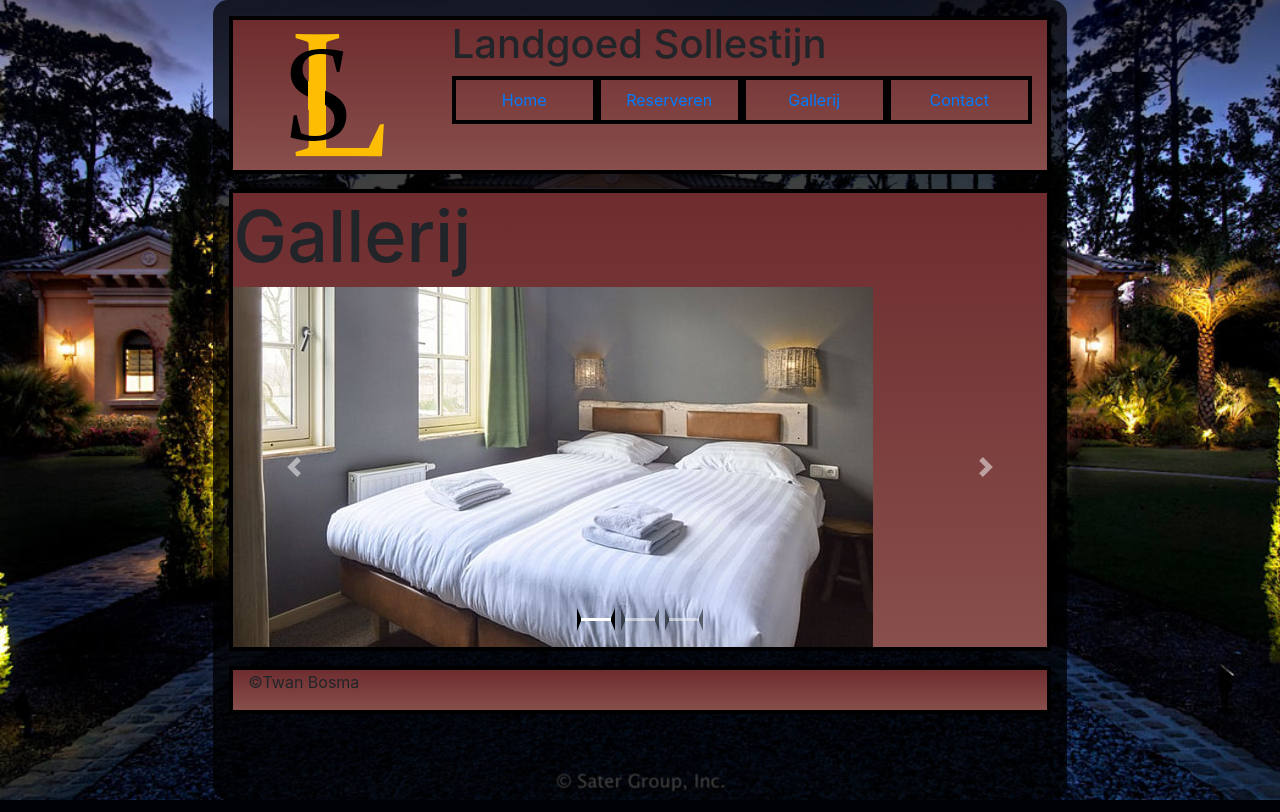
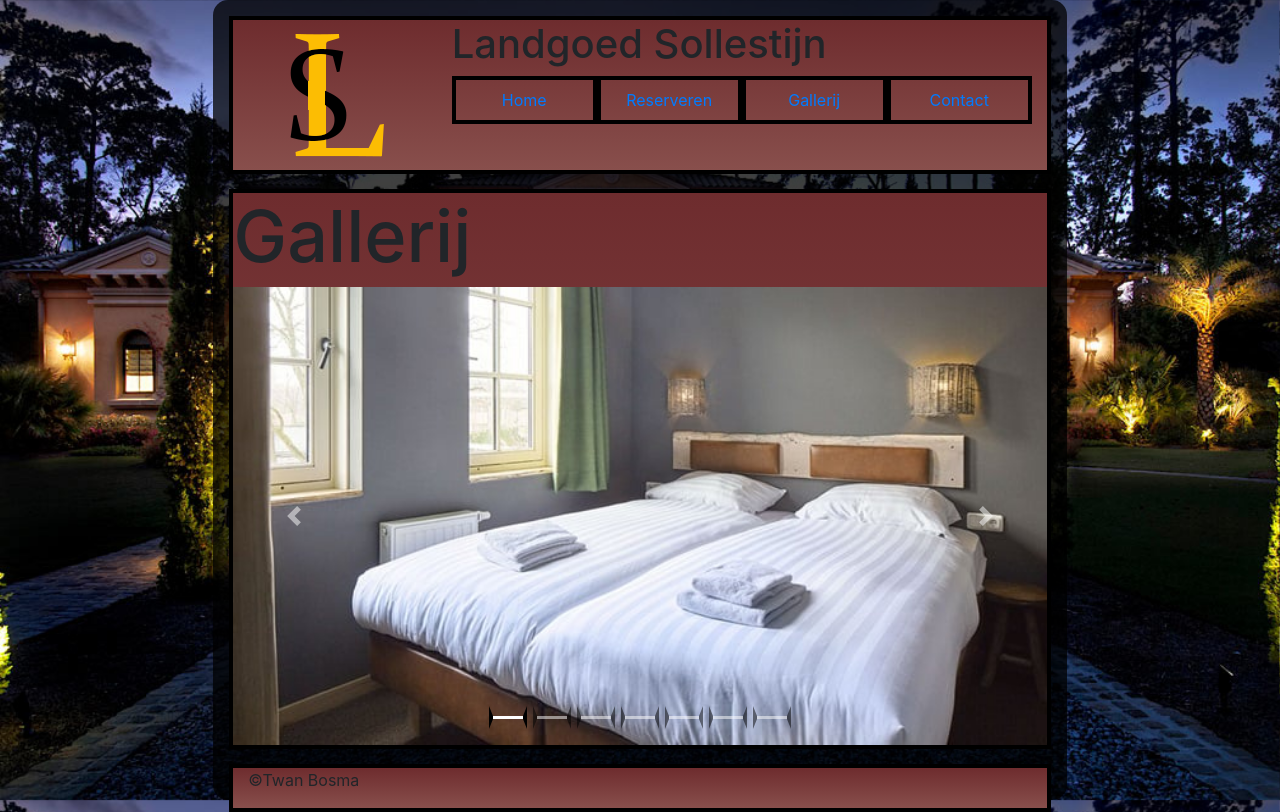
Before and after one commit to MarkBenjamins/Reserveringssysteem, a PHP site: page /gallery.php in a window 1280 px wide. Run offline with PHP 8.4, Linux system fonts and the light colour scheme; some libraries are stand-ins or nearby versions.

Commit message:
Update gallery.php
divs toegevoegd

```diff
--- a/gallery.php
+++ b/gallery.php
@@ -2,24 +2,38 @@
 $stylesheet = "gallery";
 include('include/header.php');
 ?>
-<div>
-<div id="vb">
-    <h1>Gallerij</h1>
+<div id="headertekst"><h1>Gallerij</h1>
+</div>
+<div id="gallerybox"> <!-- start gallerybox !-->
+
     <div id="carouselExampleIndicators" class="carousel slide" data-ride="carousel">
     <ol class="carousel-indicators">
     <li data-target="#carouselExampleIndicators" data-slide-to="0" class="active"></li>
     <li data-target="#carouselExampleIndicators" data-slide-to="1"></li>
     <li data-target="#carouselExampleIndicators" data-slide-to="2"></li>
+    <li data-target="#carouselExampleIndicators" data-slide-to="3"></li>
+    <li data-target="#carouselExampleIndicators" data-slide-to="4"></li>
+    <li data-target="#carouselExampleIndicators" data-slide-to="5"></li>
+    <li data-target="#carouselExampleIndicators" data-slide-to="6"></li>
   </ol>
   <div class="carousel-inner">
     <div class="carousel-item active">
-      <img class="d-block w-70" src="img/kamer1.jpg" alt="First slide">
+      <img class="d-block w-100" src="img/kamer1.jpg" alt="First slide">
     </div>
     <div class="carousel-item">
-      <img class="d-block w-70" src="img/kamer2.jpg" alt="Second slide">
+      <img class="d-block w-100" src="img/kamer2.jpg" alt="Second slide">
     </div>
     <div class="carousel-item">
-      <img class="d-block w-70" src="img/kamer3.jpg" alt="Third slide">
+      <img class="d-block w-100" src="img/kamer3.jpg" alt="Third slide">
+    </div>
+    <div class="carousel-item">
+      <img class="d-block w-100" src="img/kamer4.jpg" alt="Fourth slide">
+    </div>
+    <div class="carousel-item">
+      <img class="d-block w-100" src="img/kamer5.jpg" alt="Fifth slide">
+    </div>
+    <div class="carousel-item">
+      <img class="d-block w-100" src="img/kamer6.jpg" alt="Sixth slide">
     </div>
   </div>
   <a class="carousel-control-prev" href="#carouselExampleIndicators" role="button" data-slide="prev">
@@ -30,11 +44,10 @@ include('include/header.php');
     <span class="carousel-control-next-icon" aria-hidden="true"></span>
     <span class="sr-only">Next</span>
   </a>
-</div>
+</div> <!-- eind gallerybox !-->
     <script src="https://code.jquery.com/jquery-3.2.1.slim.min.js" integrity="sha384-KJ3o2DKtIkvYIK3UENzmM7KCkRr/rE9/Qpg6aAZGJwFDMVNA/GpGFF93hXpG5KkN" crossorigin="anonymous"></script>
     <script src="https://cdnjs.cloudflare.com/ajax/libs/popper.js/1.12.9/umd/popper.min.js" integrity="sha384-ApNbgh9B+Y1QKtv3Rn7W3mgPxhU9K/ScQsAP7hUibX39j7fakFPskvXusvfa0b4Q" crossorigin="anonymous"></script>
     <script src="https://maxcdn.bootstrapcdn.com/bootstrap/4.0.0/js/bootstrap.min.js" integrity="sha384-JZR6Spejh4U02d8jOt6vLEHfe/JQGiRRSQQxSfFWpi1MquVdAyjUar5+76PVCmYl" crossorigin="anonymous"></script>
-  </div>
 </div>
 <?php
 include('include/footer.php');
```
